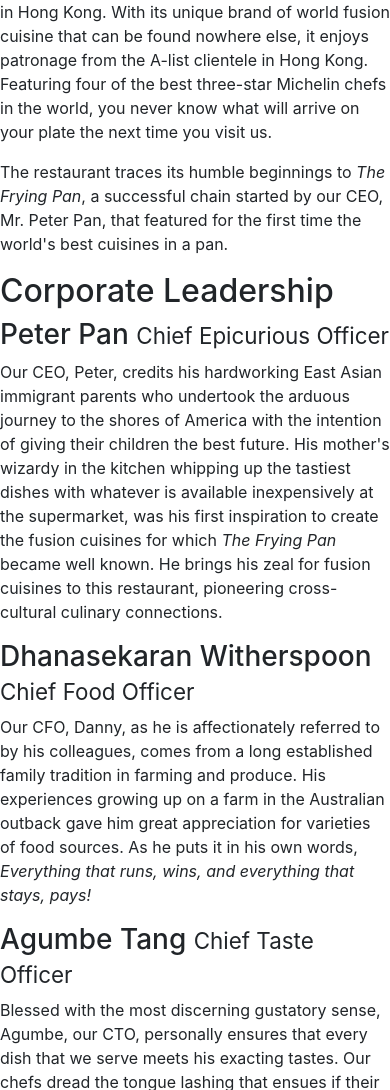
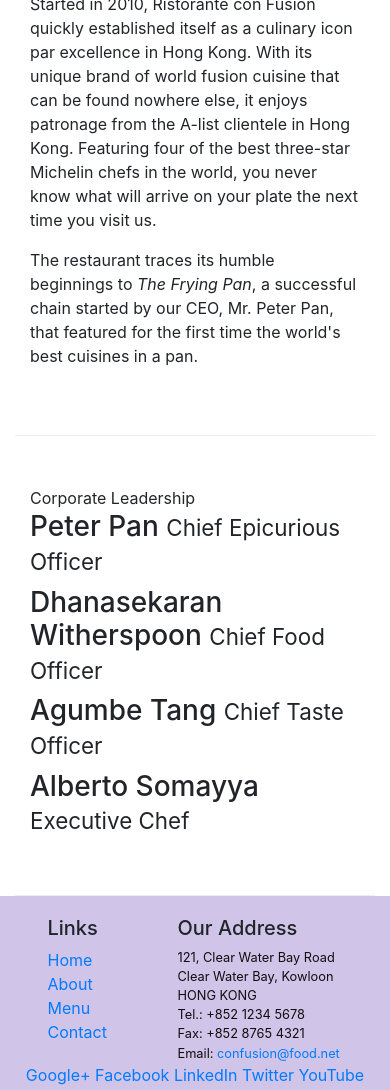
Before and after one commit to jrlsteel/confusion, a website: page aboutus.html in a window 390 px wide. Shown: the part 542-1632 px from the top of the page. Drawn offline with nearby package versions, Linux system fonts and the light colour scheme.

Commit message:
Responsive Design and Bootstrap Grid System Assignment 1

```diff
--- a/aboutus.html
+++ b/aboutus.html
@@ -30,36 +30,36 @@
         </div>
     </header>
 
-    <div>
-        <div>
-            <div>
+    <div class="container">
+        <div class="row">
+            <div class="col-12"
                <h3>About Us</h3>
                <hr>
             </div>
         </div>
 
-        <div>
-            <div>
+        <div class="row row-content">
+            <div class="col-12 col-sm-6 order-sm-first">
                 <h2>Our History</h2>
                 <p>Started in 2010, Ristorante con Fusion quickly established itself as a culinary icon par excellence in Hong Kong. With its unique brand of world fusion cuisine that can be found nowhere else, it enjoys patronage from the A-list clientele in Hong Kong.  Featuring four of the best three-star Michelin chefs in the world, you never know what will arrive on your plate the next time you visit us.</p>
                 <p>The restaurant traces its humble beginnings to <em>The Frying Pan</em>, a successful chain started by our CEO, Mr. Peter Pan, that featured for the first time the world's best cuisines in a pan.</p>
             </div>
-            <div>
+            <div class="col col-sm-6 order-sm-last">
             </div>
         </div>
 
 
-        <div>
-            <div>
+        <div class="row row-content">
+            <div class="col-12"
                 <h2>Corporate Leadership</h2>
                 <h3>Peter Pan <small>Chief Epicurious Officer</small></h3>
-                <p>Our CEO, Peter, credits his hardworking East Asian immigrant parents who undertook the arduous journey to the shores of America with the intention of giving their children the best future. His mother's wizardy in the kitchen whipping up the tastiest dishes with whatever is available inexpensively at the supermarket, was his first inspiration to create the fusion cuisines for which <em>The Frying Pan</em> became well known. He brings his zeal for fusion cuisines to this restaurant, pioneering cross-cultural culinary connections.</p>
+                <p class="d-none d-sm-block">Our CEO, Peter, credits his hardworking East Asian immigrant parents who undertook the arduous journey to the shores of America with the intention of giving their children the best future. His mother's wizardy in the kitchen whipping up the tastiest dishes with whatever is available inexpensively at the supermarket, was his first inspiration to create the fusion cuisines for which <em>The Frying Pan</em> became well known. He brings his zeal for fusion cuisines to this restaurant, pioneering cross-cultural culinary connections.</p>
                 <h3>Dhanasekaran Witherspoon <small>Chief Food Officer</small></h3>
-                <p>Our CFO, Danny, as he is affectionately referred to by his colleagues, comes from a long established family tradition in farming and produce. His experiences growing up on a farm in the Australian outback gave him great appreciation for varieties of food sources. As he puts it in his own words, <em>Everything that runs, wins, and everything that stays, pays!</em></p>
+                <p class="d-none d-sm-block">Our CFO, Danny, as he is affectionately referred to by his colleagues, comes from a long established family tradition in farming and produce. His experiences growing up on a farm in the Australian outback gave him great appreciation for varieties of food sources. As he puts it in his own words, <em>Everything that runs, wins, and everything that stays, pays!</em></p>
                 <h3>Agumbe Tang <small>Chief Taste Officer</small></h3>
-                <p>Blessed with the most discerning gustatory sense, Agumbe, our CTO, personally ensures that every dish that we serve meets his exacting tastes. Our chefs dread the tongue lashing that ensues if their dish does not meet his exacting standards. He lives by his motto, <em>You click only if you survive my lick.</em></p>
+                <p class="d-none d-sm-block">Blessed with the most discerning gustatory sense, Agumbe, our CTO, personally ensures that every dish that we serve meets his exacting tastes. Our chefs dread the tongue lashing that ensues if their dish does not meet his exacting standards. He lives by his motto, <em>You click only if you survive my lick.</em></p>
                 <h3>Alberto Somayya <small>Executive Chef</small></h3>
-                <p>Award winning three-star Michelin chef with wide International experience having worked closely with whos-who in the culinary world, he specializes in creating mouthwatering Indo-Italian fusion experiences. He says, <em>Put together the cuisines from the two craziest cultures, and you get a winning hit! Amma Mia!</em></p>
+                <p class="d-none d-sm-block">Award winning three-star Michelin chef with wide International experience having worked closely with whos-who in the culinary world, he specializes in creating mouthwatering Indo-Italian fusion experiences. He says, <em>Put together the cuisines from the two craziest cultures, and you get a winning hit! Amma Mia!</em></p>
             </div>
        </div>
 
```
Also changed, not shown: index.html (+3 -3 lines).
